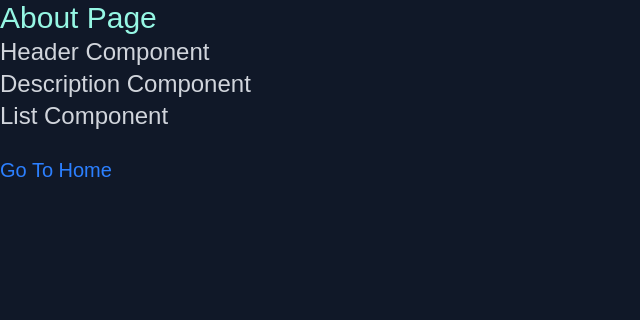
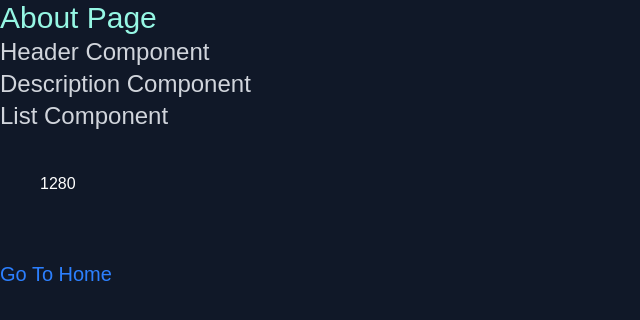
Before and after one commit to Selenium2002/react-typescript-practice, a Next.js app: page /about in a window 1280 px wide. Shown: the top 320 px of the page, without its empty margins (0-640 px from the left). Built offline with nearby package versions, Linux system fonts and the light colour scheme.

Commit message:
created a window innerWidth's resize setter function

```diff
--- a/app/about/page.tsx
+++ b/app/about/page.tsx
@@ -1,14 +1,34 @@
+"use client";
 import Link from "next/link";
 import Header from "@/components/Header";
 import Description from "@/components/Description";
+import React, { useState, useEffect } from "react";
+
+
+
+
+
 const About = ()=> {
+    const [windowWidth, setWindowWidth] = useState<number>(window.innerWidth);
+
+    const handleResize = ()=> {
+    setWindowWidth(window.innerWidth)
+    };
+
+    useEffect(() => {
+        window.addEventListener('resize', handleResize)
+    },[])
+
     return (
         <div className="w-screen h-screen bg-gray-900">
             <h1 className="text-3xl text-teal-200">About Page</h1>
             <Header text="Header Component" />
             <Description />
+            <div className="m-10 text-white">{windowWidth}</div>
             <br />
             <Link href="/" className="text-blue-500 text-xl">Go To Home</Link>
+
+
         </div>
     )
 }
```
